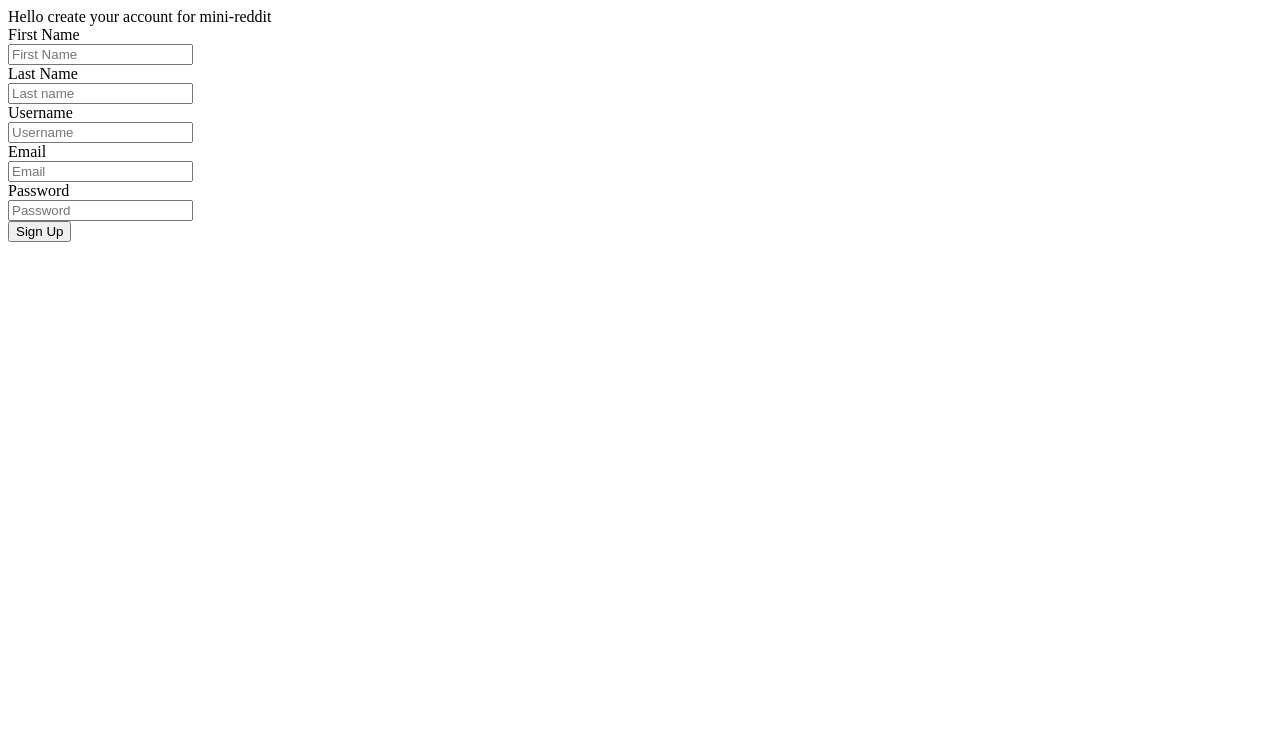
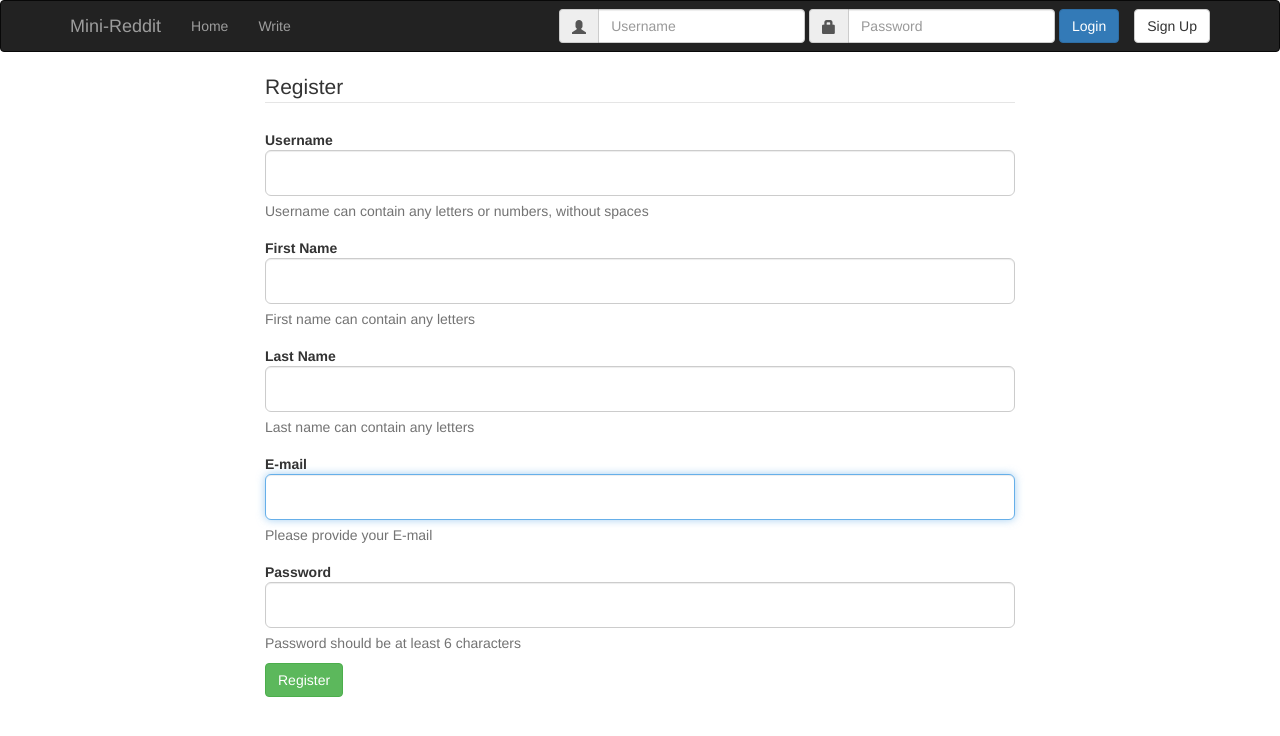
Before and after one commit to Crongz/Web_Development, a Django app: page /sign_up/ in a window 1280 px wide. Shown: the top 736 px of the page. Run offline with Django 3.2, Linux system fonts and the light colour scheme; some libraries are stand-ins or nearby versions.

Commit message:
html / css

```diff
--- a/Website/settings.py
+++ b/Website/settings.py
@@ -31,7 +31,10 @@ ALLOWED_HOSTS = []
 
 
 # Application definition
-
+#Authentication backends
+AUTHENTICATION_BACKENDS = (
+        'django.contrib.auth.backends.ModelBackend',
+    )
 INSTALLED_APPS = (
     'django.contrib.admin',
     'django.contrib.auth',
--- a/blog/templates/signup_form.html
+++ b/blog/templates/signup_form.html
@@ -1,51 +1,67 @@
+{% extends "main.html" %}
+{% block content %}
 {% load staticfiles %}
-<div id="login">
-	{% autoescape off %}
-	{{state}}
-	{% endautoescape %}
-        <form class="form-horizontal" name="SignUpForm" action="/add/user/" method="post">
+   <div class="container">
+  <div class="row">
+  	<div class="col-md-offset-2 col-md-8">
+          <form class="form-horizontal" action='/add/user/' method="post">
           {% csrf_token %}
-        {% if next %}
-            <input type="hidden" name="next" value="{{ next }}" />
-        {% endif %}
-	Hello create your account for mini-reddit
-
-
-        <div class="control-group">
-            <label class="control-label" for="first_name">First Name</label>
-            <div class="controls">
-                <input type="text" id="first_name" name="first_name"  placeholder="First Name">
-            </div>
+          <fieldset>
+            <div id="legend">
+              <legend class="">Register</legend>
             </div>
             <div class="control-group">
-            <label class="control-label" for="last_name">Last Name</label>
+              <label class="control-label"  for="username">Username</label>
               <div class="controls">
-                <input type="text" id="last_name" name="last_name"  placeholder="Last name">
+                <input type="text" id="username" name="username" placeholder="" class="form-control input-lg">
+                <p class="help-block">Username can contain any letters or numbers, without spaces</p>
               </div>
             </div>
 
             <div class="control-group">
-            <label class="control-label" for="username">Username</label>
+              <label class="control-label"  for="first_name">First Name</label>
               <div class="controls">
-                <input type="text" id="username" name="username"  placeholder="Username">
+                <input type="text" id="first_name" name="first_name" placeholder="" class="form-control input-lg">
+                <p class="help-block">First name can contain any letters</p>
               </div>
             </div>
+
             <div class="control-group">
-            <label class="control-label" for="email">Email</label>
+              <label class="control-label"  for="last_name">Last Name</label>
               <div class="controls">
-                <input type="text" id="email" name="email"  placeholder="Email">
+                <input type="text" id="last_name" name="last_name" placeholder="" class="form-control input-lg">
+                <p class="help-block">Last name can contain any letters</p>
               </div>
             </div>
+
+            <div class="control-group">
+              <label class="control-label" for="email">E-mail</label>
+              <div class="controls">
+                <input type="email" id="email" name="email" placeholder="" class="form-control input-lg" required autofocus>
+                <p class="help-block">Please provide your E-mail</p>
+              </div>
+            </div>
+
             <div class="control-group">
               <label class="control-label" for="password">Password</label>
               <div class="controls">
-                <input type="password" name="password" id="password" placeholder="Password">
+                <input type="password" id="password" name="password" placeholder="" class="form-control input-lg">
+                <p class="help-block">Password should be at least 6 characters</p>
               </div>
             </div>
+
+
             <div class="control-group">
+              <!-- Button -->
               <div class="controls">
-                <button type="submit" class="btn">Sign Up</button>
+                <button class="btn btn-success">Register</button>
              </div>
             </div>
+          </fieldset>
         </form>
+
     </div>
+  </div>
+</div>
+
+{% endblock %}
--- a/blog/views.py
+++ b/blog/views.py
@@ -55,7 +55,7 @@ def add_user(request):
         if len(request.POST['password']) == 0:
             return HttpResponse('Password must be longer than one letter')
         else:
-            user_password = md5.md5(request.POST['password']).hexdigest()
+           user_password = request.POST['password']
 
     # Email
     if request.POST.has_key('email') == False:
```
Also changed, not shown: 2 other files. Lines whose indentation alone changed are shown as unchanged.
